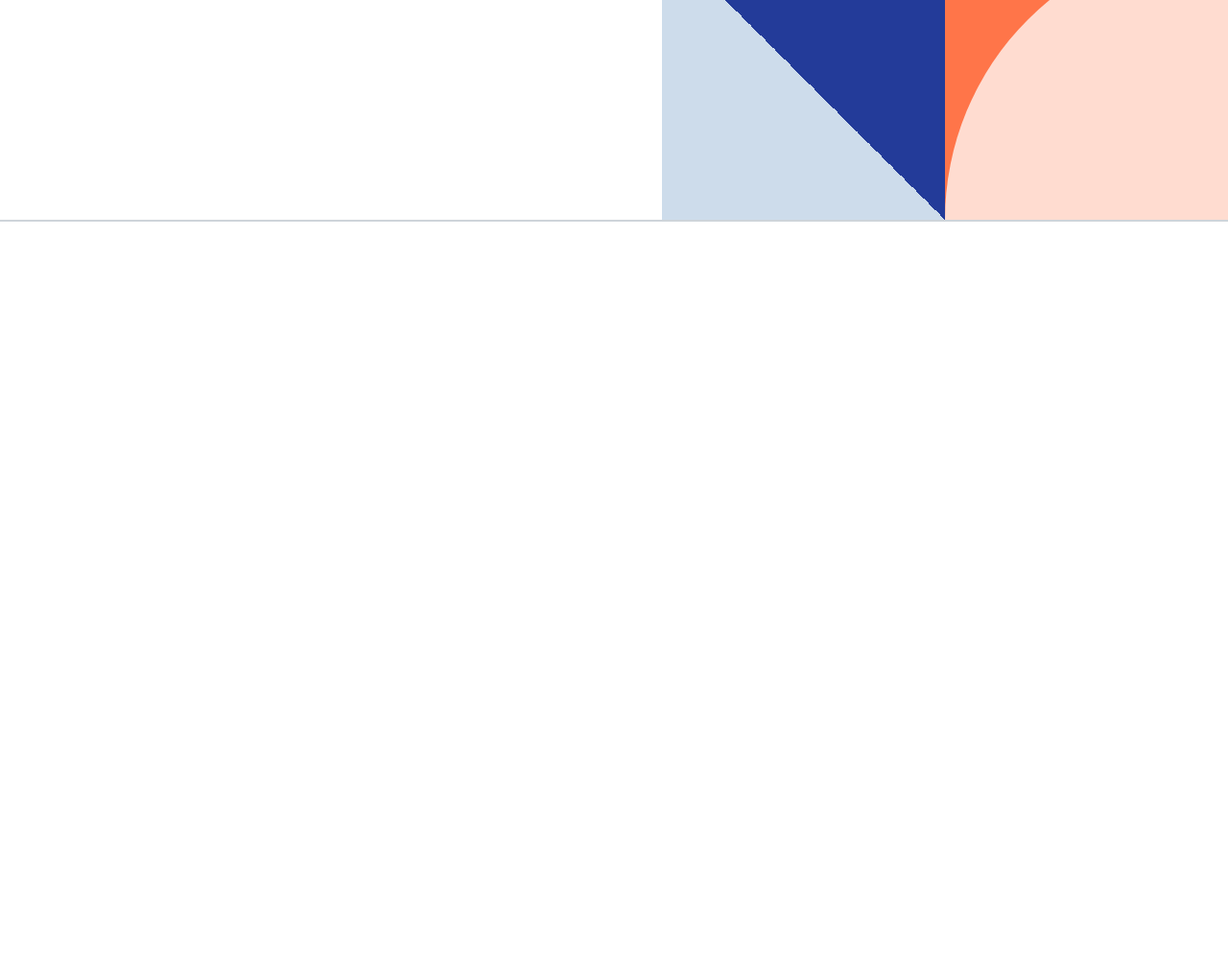
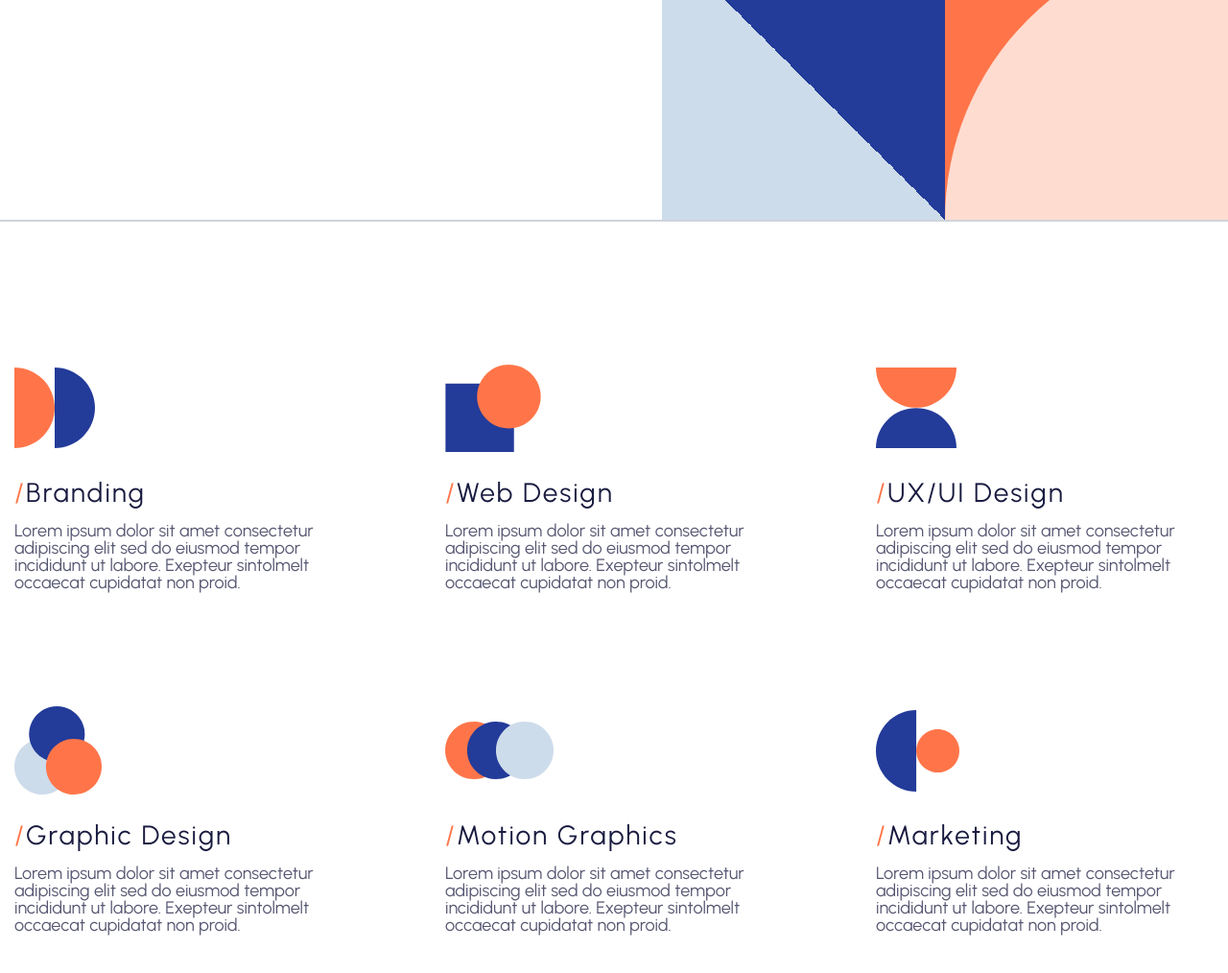
Before and after one commit to Stradgj/brandingX, a plain HTML site: page index.html in a window 1280 px wide. Shown: the part 776-1790 px from the top of the page at 96% size. Before the commit the page ends 1007 px from the top, so only its background shows below. Drawn offline with Linux system fonts and the light colour scheme.

Commit message:
services

```diff
--- a/index.html
+++ b/index.html
@@ -49,7 +49,7 @@
               </div>
             </div>
           </div>
-          <div class="main__decor">
+          <div class="absolute-decor">
             <div class="blocks">
               <div class="block_1 block"></div>
               <div class="block_2 block"></div>
@@ -60,6 +60,106 @@
             </div>
           </div>
         </section>
+        <section class="services">
+          <div class="services__container">
+            <div class="services-top">
+              <div class="services__tittle"></div>
+              <div class="services__button"></div>
+            </div>
+            <div class="services-content">
+              <div class="services__item">
+                <div class="item__logo">
+                  <div class="img-center">
+                    <img src="/img/branding.svg" alt="branding" />
+                  </div>
+                </div>
+                <div class="item-tittle">
+                  <h2 class="item__tittle">Branding</h2>
+                </div>
+                <div class="item__content">
+                  Lorem ipsum dolor sit amet consectetur adipiscing elit sed do
+                  eiusmod tempor incididunt ut labore. Exepteur sintolmelt
+                  occaecat cupidatat non proid.
+                </div>
+              </div>
+              <div class="services__item">
+                <div class="item__logo">
+                  <div class="img-center">
+                    <img src="/img/web-design.svg" alt="web-design" />
+                  </div>
+                </div>
+                <div class="item-tittle">
+                  <h2 class="item__tittle">Web Design</h2>
+                </div>
+                <div class="item__content">
+                  Lorem ipsum dolor sit amet consectetur adipiscing elit sed do
+                  eiusmod tempor incididunt ut labore. Exepteur sintolmelt
+                  occaecat cupidatat non proid.
+                </div>
+              </div>
+              <div class="services__item">
+                <div class="item__logo">
+                  <div class="img-center">
+                    <img src="/img/ux-ui_design.svg" alt="ux-ui_design" />
+                  </div>
+                </div>
+                <div class="item-tittle">
+                  <h2 class="item__tittle">UX/UI Design</h2>
+                </div>
+                <div class="item__content">
+                  Lorem ipsum dolor sit amet consectetur adipiscing elit sed do
+                  eiusmod tempor incididunt ut labore. Exepteur sintolmelt
+                  occaecat cupidatat non proid.
+                </div>
+              </div>
+              <div class="services__item">
+                <div class="item__logo">
+                  <div class="img-center">
+                    <img src="/img/graphic-design.svg" alt="graphic-design" />
+                  </div>
+                </div>
+                <div class="item-tittle">
+                  <h2 class="item__tittle">Graphic Design</h2>
+                </div>
+                <div class="item__content">
+                  Lorem ipsum dolor sit amet consectetur adipiscing elit sed do
+                  eiusmod tempor incididunt ut labore. Exepteur sintolmelt
+                  occaecat cupidatat non proid.
+                </div>
+              </div>
+              <div class="services__item">
+                <div class="item__logo">
+                  <div class="img-center">
+                    <img src="/img/motion-graphics.svg" alt="motion-graphics" />
+                  </div>
+                </div>
+                <div class="item-tittle">
+                  <h2 class="item__tittle">Motion Graphics</h2>
+                </div>
+                <div class="item__content">
+                  Lorem ipsum dolor sit amet consectetur adipiscing elit sed do
+                  eiusmod tempor incididunt ut labore. Exepteur sintolmelt
+                  occaecat cupidatat non proid.
+                </div>
+              </div>
+              <div class="services__item">
+                <div class="item__logo">
+                  <div class="img-center">
+                    <img src="/img/marketing.svg" alt="marketing" />
+                  </div>
+                </div>
+                <div class="item-tittle">
+                  <h2 class="item__tittle">Marketing</h2>
+                </div>
+                <div class="item__content">
+                  Lorem ipsum dolor sit amet consectetur adipiscing elit sed do
+                  eiusmod tempor incididunt ut labore. Exepteur sintolmelt
+                  occaecat cupidatat non proid.
+                </div>
+              </div>
+            </div>
+          </div>
+        </section>
       </main>
       <footer></footer>
     </div>
--- a/style.css
+++ b/style.css
@@ -70,7 +70,10 @@ body {
   letter-spacing: 2px;
   line-height: 1.2;
 }
-/* ------------------------- */
+.main-decor {
+  display: none;
+}
+/* ------------header------------- */
 .header {
   width: 100%;
 }
@@ -116,11 +119,12 @@ body {
   font-weight: 400;
   font-size: 18px;
 }
-/* ------------------------------ */
+/* --------------main---------------- */
 .main {
   width: 100%;
 }
 .main__container {
+  padding-top: 40px;
   position: relative;
   height: 885px;
   display: flex;
@@ -128,7 +132,7 @@ body {
   justify-content: flex-start;
 }
 .header::after,
-.main::after {
+.main-section::after {
   position: absolute;
   content: "";
   height: 2px;
@@ -160,6 +164,7 @@ body {
   gap: 28px;
 }
 .button {
+  flex: 0 0 auto;
   color: #181a3f;
   border: 2px solid #181a3f;
   padding: 17px 56px;
@@ -259,3 +264,73 @@ body {
   width: 295px;
   border-radius: 1000px 0 0 0;
 }
+@media (max-width: 768px) {
+  .absolute-decor {
+    display: none;
+  }
+  .main__container {
+    flex-direction: column;
+    align-items: center;
+    justify-content: flex-start;
+  }
+  .main-buttons {
+    align-items: flex-start;
+    flex-direction: column;
+  }
+  .main__content {
+    flex: 0 1 auto;
+  }
+  .blocks {
+  }
+  .button {
+    padding: 13px 40px;
+  }
+}
+/* ------------------------------------------------------ */
+.services {
+}
+.services__container {
+  padding: 150px 15px;
+}
+.services-top {
+}
+.services__tittle {
+}
+.services__button {
+}
+.services-content {
+  display: grid;
+  grid-template-columns: 1fr 1fr 1fr;
+  grid-template-rows: 1fr 1fr;
+  align-items: center;
+  justify-items: start;
+  gap: 106px 97px;
+}
+.services__item {
+  display: flex;
+  flex-direction: column;
+  width: 342px;
+  height: 251px;
+}
+.item__logo {
+  display: flex;
+  flex-direction: column;
+  justify-content: center;
+  height: 92px;
+  margin-bottom: 26px;
+}
+.item-tittle {
+  margin-bottom: 13px;
+}
+.item__tittle::before {
+  content: "/";
+  color: #ff7549;
+  width: 12px;
+  height: 39px;
+  left: 0;
+}
+.item__tittle {
+  font-size: 28px;
+}
+.item__content {
+}
```
Also changed, not shown: img/branding.svg (added), img/graphic-design.svg (added), img/marketing.svg (added), img/motion-graphics.svg (added), img/ux-ui_design.svg (added), img/web-design.svg (added).
